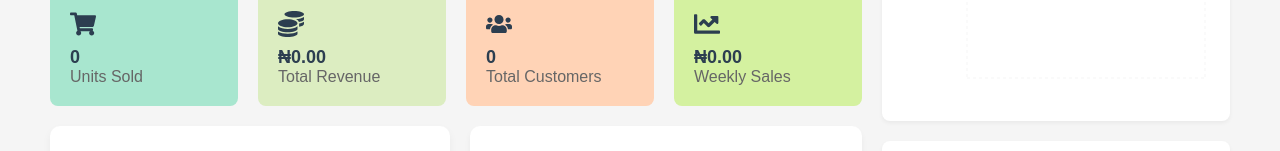
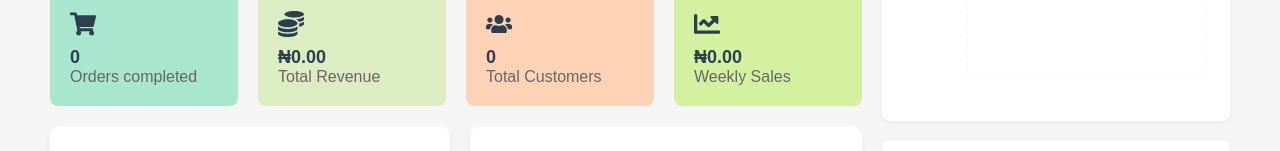
Before and after one commit to kennygray-dev/Sales-management-application, a React (Vite) app in the folder dakestel-dashboard-frontend/: page /metrics in a window 1280 px wide. Shown: the part 189-340 px from the top of the page. Built offline with nearby package versions, Linux system fonts and the light colour scheme; no server answers; sample sign-in values are in the browser's storage.

Commit message:
Update Metrics.tsx

```diff
--- a/dakestel-dashboard-frontend/src/components/Metrics.tsx
+++ b/dakestel-dashboard-frontend/src/components/Metrics.tsx
@@ -117,7 +117,7 @@ const Metrics: React.FC = () => {
           <div className={styles.metricBox}>
             <FaShoppingCart className={styles.metricIcon} />
             <CountUp end={totalSales} duration={1.5} separator="," className={styles.countUpNumber} />
-            <h3>Units Sold</h3>
+            <h3>Orders completed</h3>
           </div>
           <div className={styles.metricBox}>
             <FaCoins  className={styles.metricIcon} />
```
